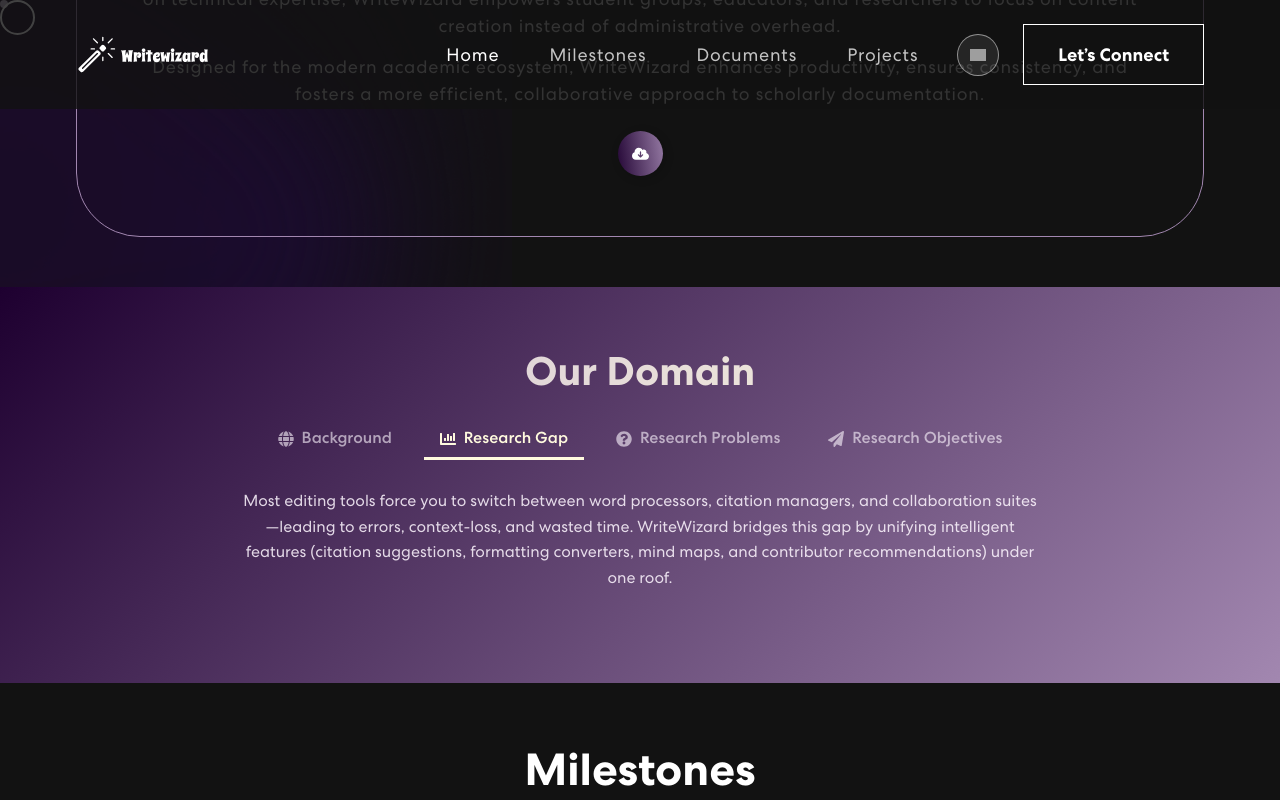
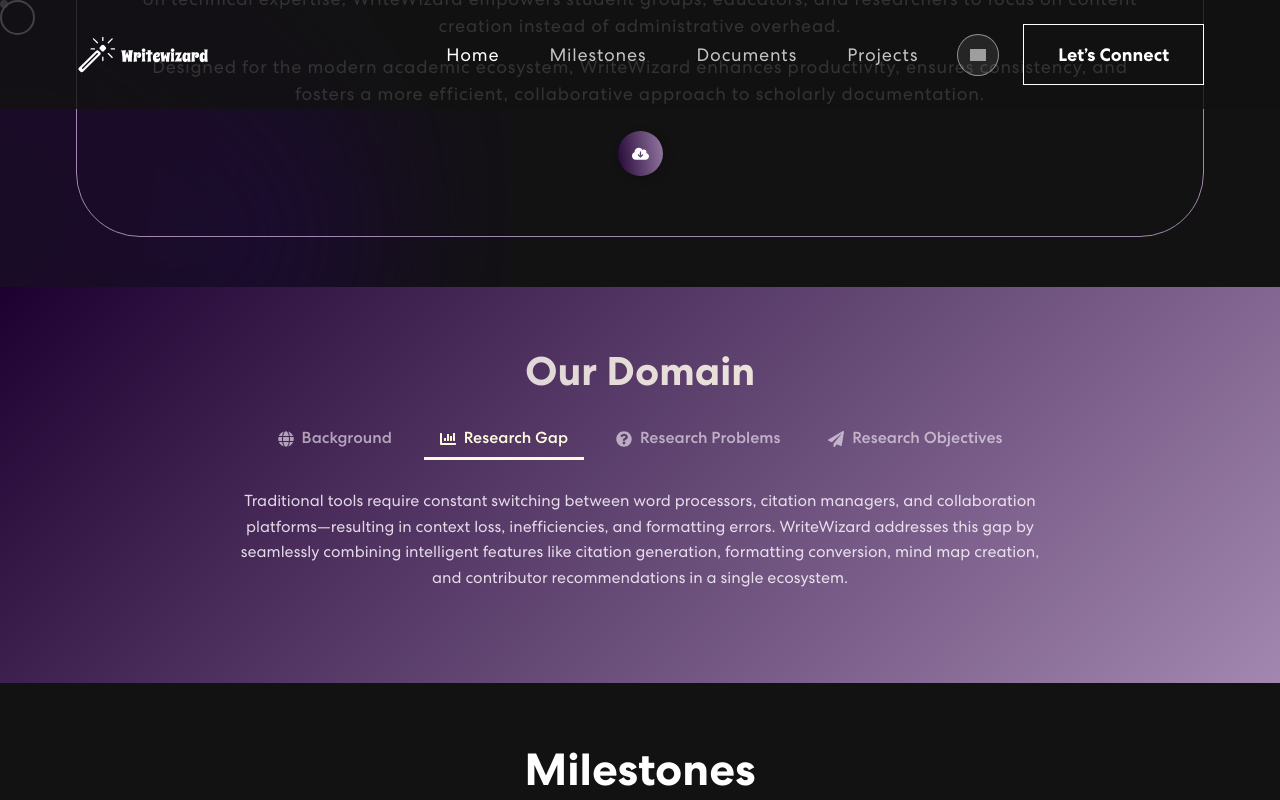
Before and after one commit to IT21375514/RP-24-25J-146-Website, a React (Create React App) app: page / in a window 1280 px wide. Both pictures are taken after a click on the button "Research Gap". Shown: the part 1123-1923 px from the top of the page. Built offline with nearby package versions, Linux system fonts and the light colour scheme; grey boxes are pictures that could not be loaded.

Commit message:
Changes added

```diff
--- a/src/components/Domain.js
+++ b/src/components/Domain.js
@@ -58,12 +58,10 @@
 
           {activeTab === "research-gap" && (
             <p className="domain-paragraph">
-              Most editing tools force you to switch between word processors,
-              citation managers, and collaboration suites—leading to errors,
-              context-loss, and wasted time. WriteWizard bridges this gap by
-              unifying intelligent features (citation suggestions, formatting
-              converters, mind maps, and contributor recommendations) under one
-              roof.
+              Traditional tools require constant switching between word processors, citation managers,
+              and collaboration platforms—resulting in context loss, inefficiencies, and formatting errors.
+              WriteWizard addresses this gap by seamlessly combining intelligent features like citation generation,
+              formatting conversion, mind map creation, and contributor recommendations in a single ecosystem.
             </p>
           )}
 
@@ -73,7 +71,7 @@
                 "Manual citation handling disrupts workflow and increases error rates.",
                 "Inconsistent formatting requires extensive post-editing and slows teams down.",
                 "Lack of semantic visualization makes it hard to grasp complex document structure.",
-                "Collaborator selection relies on ad-hoc methods rather than expertise matching.",
+                "Assigning collaborators often relies on guesswork instead of systematic expertise-based matching.",
               ].map((text, i) => (
                 <Col key={i}>
                   <Card className="domain-card h-100">
@@ -89,10 +87,10 @@
           {activeTab === "objectives" && (
             <Row className="domain-cards row-cols-2 row-cols-md-4 g-1 g-md-3">
               {[
-                "Implement automatic, context-aware IEEE citation generation.",
-                "Develop a transformer-based module for IEEE-compliant formatting.",
-                "Create a semantic mind map generator for hierarchical visualization.",
-                "Build an NLP-driven contributor recommendation engine based on expertise.",
+                "Develop an AI-driven system for automatic, context-aware IEEE citation generation.",
+                "Build a transformer-based module that converts informal academic drafts into IEEE-compliant formats.",
+                "Create a hierarchical mind map generator that visualizes academic content using semantic relationships.",
+                "Implement an NLP-based recommendation system to assign contributors based on domain-specific expertise.",
               ].map((text, i) => (
                 <Col key={i}>
                   <Card className="domain-card h-100">
--- a/src/components/Milestone.js
+++ b/src/components/Milestone.js
@@ -28,7 +28,7 @@
       iconBg: "#1e0030",
       date: "March 2023",
       points: [
-        "Presented to a panel of judges in order to provide an overview of the proposed research.",
+        "Presented the proposed research to a panel, covering key concepts, methodology, and expected outcomes.",
       ],
     },
     {
@@ -64,7 +64,7 @@
       iconBg: "#1e0030",
       date: "June 2023",
       points: [
-        "Draft submission of the research paper submitted to the supervisor for evaluation.",
+        "Submitted a draft version of the research paper to the supervisor for feedback and preliminary evaluation.",
       ],
     },
     {
@@ -82,7 +82,7 @@
       iconBg: "#1e0030",
       date: "September 2023",
       points: [
-        "Evaluation of 90% completion of the proposed solution by a panel of judges.",
+        "Demonstrated 90% project completion and presented progress to an evaluation panel.",
       ],
     },
     {
```
